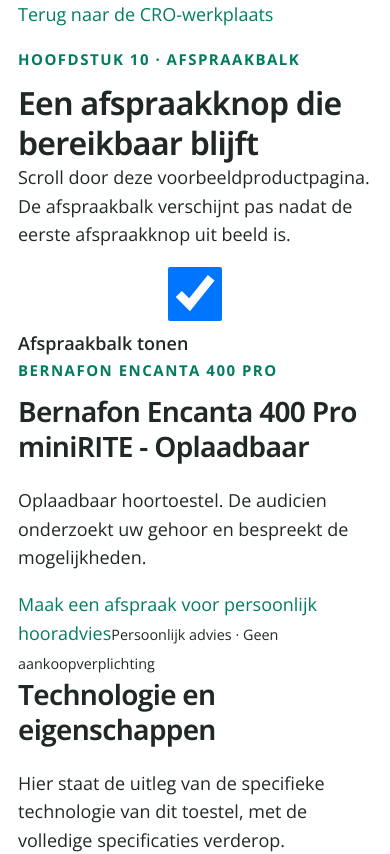
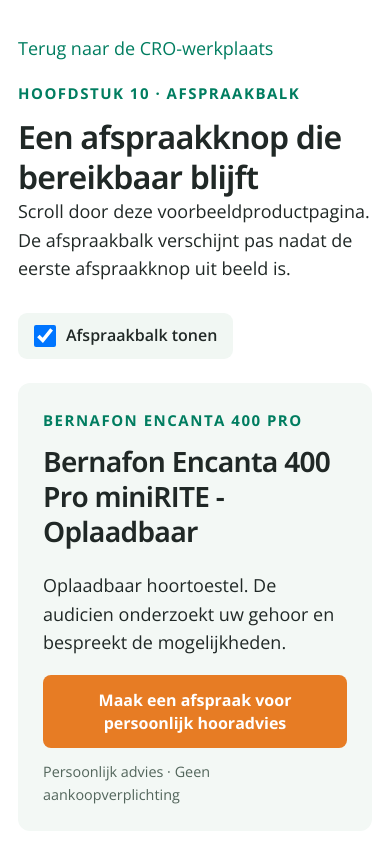
Before and after one commit to jo0stjo0st/oogvoororen-cro, a Next.js app: page /experimenten/mobiele-afspraakbalk in a window 390 px wide. Shown: the top 854 px of the page. Built offline with nearby package versions, Linux system fonts and the light colour scheme.

Commit message:
Style responsive sticky CTA experiment

```diff
--- a/src/app/globals.css
+++ b/src/app/globals.css
@@ -2251,3 +2251,20 @@
 .cro-accessories-cta small{font-size:12px;color:#53675b;text-align:center}
 @media(max-width:800px){.cro-accessories-grid{grid-template-columns:repeat(2,minmax(0,1fr))}.cro-accessories-cta{display:block}.cro-accessories-cta>div:last-child{margin-top:20px}}
 @media(max-width:600px){.cro-accessories-section{padding:20px}.cro-accessories-heading h2{font-size:24px}.cro-accessories-included,.cro-accessories-maintenance{grid-template-columns:1fr;padding:15px;gap:14px}.cro-accessories-grid{grid-template-columns:1fr}.cro-accessories-item-copy p{min-height:0}.cro-accessories-cta{padding:22px}.cro-accessories-cta-button{width:100%}}
+
+/* Sticky appointment CTA experiment */
+.cro-sticky-page{padding:34px 0 100px}
+.cro-sticky-toggle{display:inline-flex;align-items:center;gap:10px;padding:10px 16px;background:#f1f7f3;border-radius:9px;margin:12px 0 24px;font-size:16px}
+.cro-sticky-toggle input{width:22px;min-height:22px;height:22px}
+.cro-sticky-hero{min-height:410px;padding:45px;background:#f3f8f5;border-radius:12px;display:flex;align-items:center}
+.cro-sticky-hero>div{max-width:640px}
+.cro-sticky-hero small{display:block;margin-top:12px;color:#52655b}
+.cro-sticky-button{display:inline-block;padding:14px 22px;background:#e77c24;color:#fff!important;border-radius:8px;text-decoration:none;font-size:16px;font-weight:700;text-align:center;line-height:1.4}
+.cro-sticky-button:hover{background:#cf6715;text-decoration:none}
+.cro-sticky-content{min-height:370px;padding:48px 22px;border-bottom:1px solid #e0e9e3}
+.cro-sticky-content>p{max-width:750px}
+.cro-sticky-bar{position:fixed;bottom:0;left:0;right:0;z-index:1000;background:#fff;border-top:1px solid #d8e3db;box-shadow:0 -5px 24px #142b1a1c;padding:12px 20px}
+.cro-sticky-bar-inner{max-width:1180px;margin:auto;display:flex;align-items:center;justify-content:space-between;gap:20px}
+.cro-sticky-context{display:flex;flex-direction:column;gap:2px}
+.cro-sticky-context strong{font-size:16px}.cro-sticky-context span{font-size:13px;color:#586b60}
+@media(max-width:650px){.cro-sticky-page{padding-bottom:110px}.cro-sticky-hero{padding:25px;min-height:390px}.cro-sticky-content{min-height:310px;padding:38px 10px}.cro-sticky-bar{padding:10px 14px calc(10px + env(safe-area-inset-bottom))}.cro-sticky-context{display:none}.cro-sticky-bar-inner,.cro-sticky-bar .cro-sticky-button{width:100%}.cro-sticky-bar .cro-sticky-button{font-size:15px}}
```
